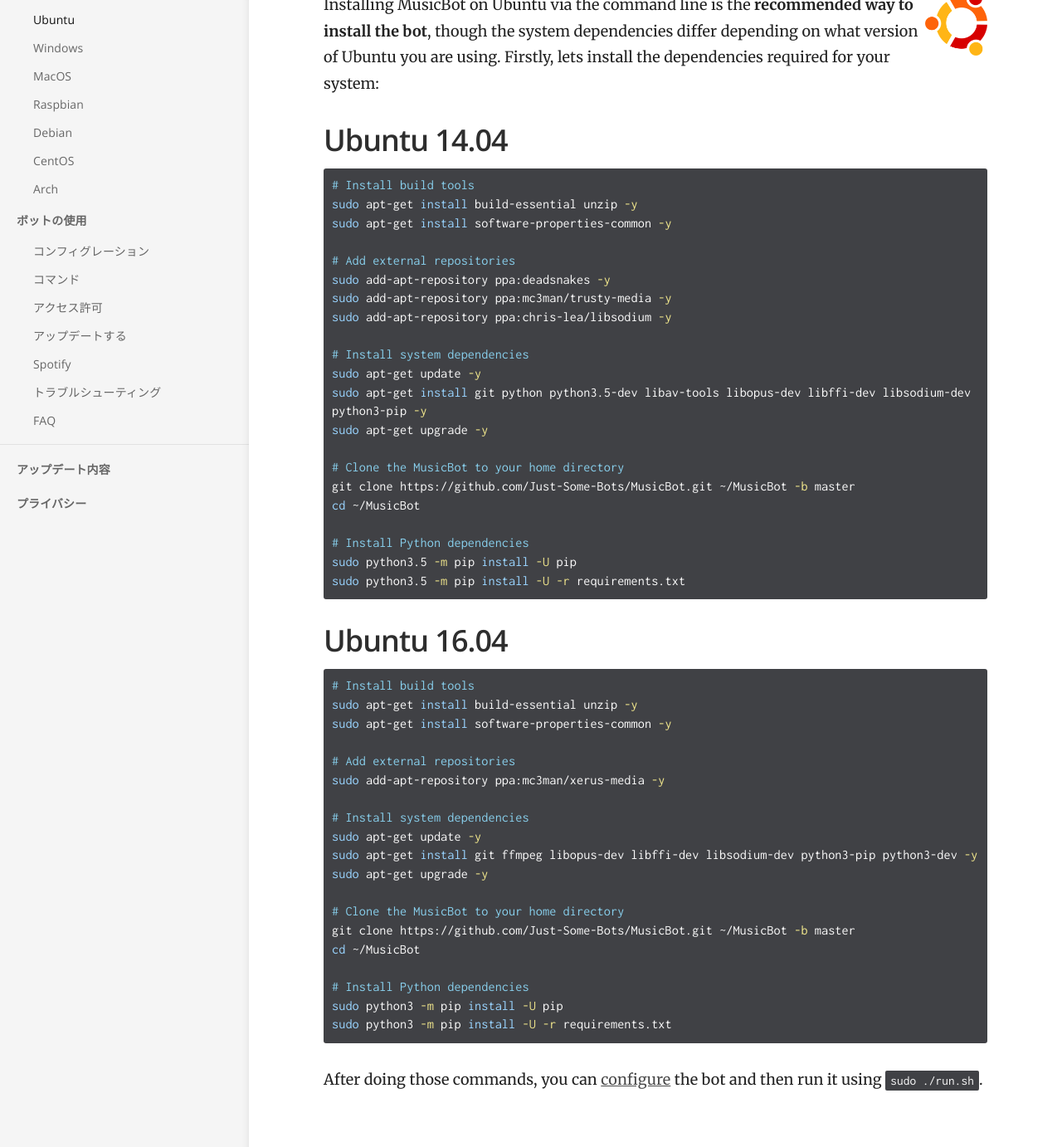
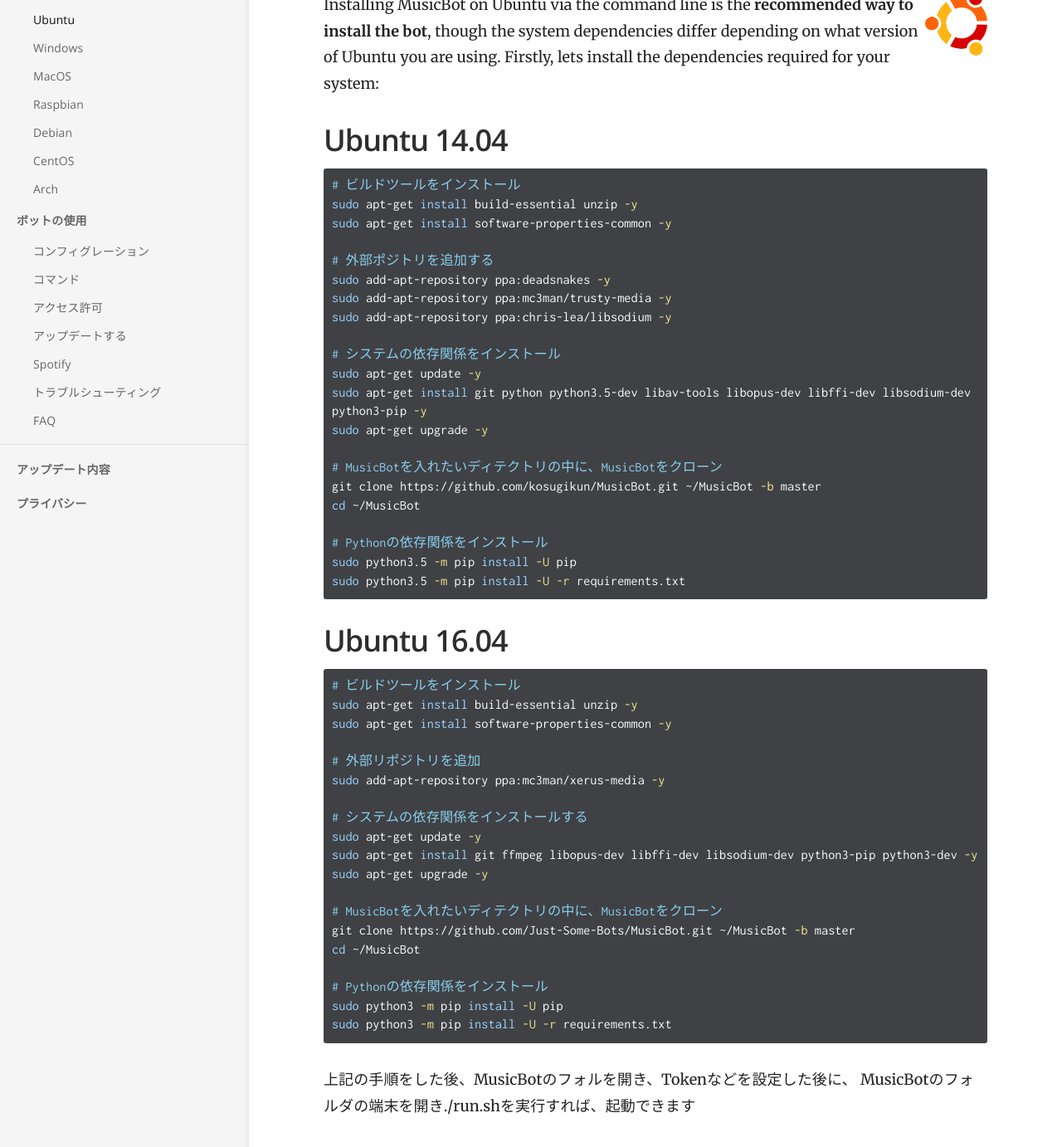
Before and after one commit to ritokun/MusicBot-1, a Jekyll site: the page built from _docs/installing/ubuntu.md, in a window 1280 px wide and 1400 px high, scrolled down 213 px. Shown: the top 1382 px of the window at 83% size. Built offline with Jekyll 4.4.1, drawn with Linux system fonts in a browser that asks for light colours.

Commit message:
Update ubuntu.md

```diff
--- a/_docs/installing/ubuntu.md
+++ b/_docs/installing/ubuntu.md
@@ -10,50 +10,51 @@
 
 ## Ubuntu 14.04
 ~~~ bash
-# Install build tools
+# ビルドツールをインストール
 sudo apt-get install build-essential unzip -y
 sudo apt-get install software-properties-common -y
 
-# Add external repositories
+# 外部ポジトリを追加する
 sudo add-apt-repository ppa:deadsnakes -y
 sudo add-apt-repository ppa:mc3man/trusty-media -y
 sudo add-apt-repository ppa:chris-lea/libsodium -y
 
-# Install system dependencies
+# システムの依存関係をインストール
 sudo apt-get update -y
 sudo apt-get install git python python3.5-dev libav-tools libopus-dev libffi-dev libsodium-dev python3-pip -y
 sudo apt-get upgrade -y
 
-# Clone the MusicBot to your home directory
-git clone https://github.com/Just-Some-Bots/MusicBot.git ~/MusicBot -b master
+# MusicBotを入れたいディテクトリの中に、MusicBotをクローン
+git clone https://github.com/kosugikun/MusicBot.git ~/MusicBot -b master
 cd ~/MusicBot
 
-# Install Python dependencies
+# Pythonの依存関係をインストール
 sudo python3.5 -m pip install -U pip
 sudo python3.5 -m pip install -U -r requirements.txt
 ~~~
 
 ## Ubuntu 16.04
 ~~~ bash
-# Install build tools
+# ビルドツールをインストール
 sudo apt-get install build-essential unzip -y
 sudo apt-get install software-properties-common -y
 
-# Add external repositories
+# 外部リポジトリを追加
 sudo add-apt-repository ppa:mc3man/xerus-media -y
 
-# Install system dependencies
+# システムの依存関係をインストールする
 sudo apt-get update -y
 sudo apt-get install git ffmpeg libopus-dev libffi-dev libsodium-dev python3-pip python3-dev -y
 sudo apt-get upgrade -y
 
-# Clone the MusicBot to your home directory
+# MusicBotを入れたいディテクトリの中に、MusicBotをクローン
 git clone https://github.com/Just-Some-Bots/MusicBot.git ~/MusicBot -b master
 cd ~/MusicBot
 
-# Install Python dependencies
+# Pythonの依存関係をインストール
 sudo python3 -m pip install -U pip
 sudo python3 -m pip install -U -r requirements.txt
 ~~~
 
-After doing those commands, you can [configure]({{ site.baseurl }}/using/configuration) the bot and then run it using `sudo ./run.sh`.
+上記の手順をした後、MusicBotのフォルを開き、Tokenなどを設定した後に、
+MusicBotのフォルダの端末を開き./run.shを実行すれば、起動できます
```
